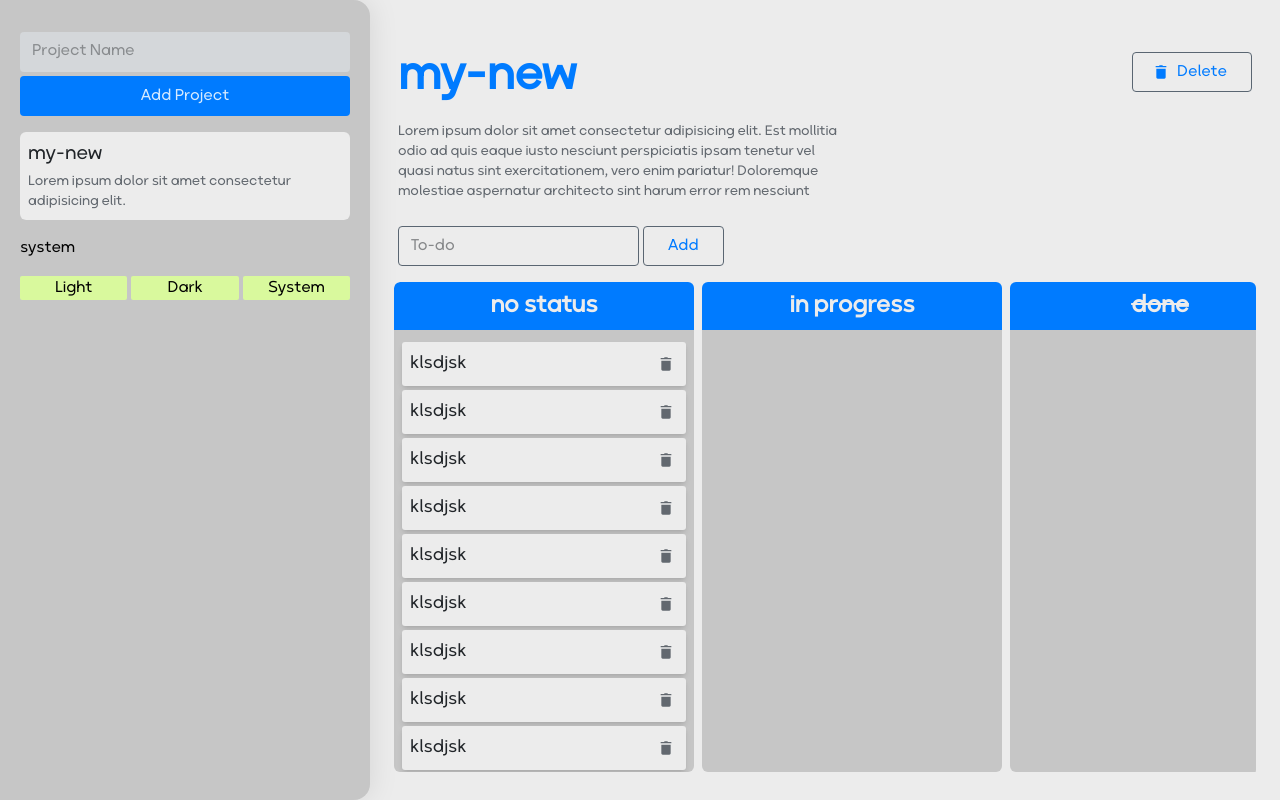
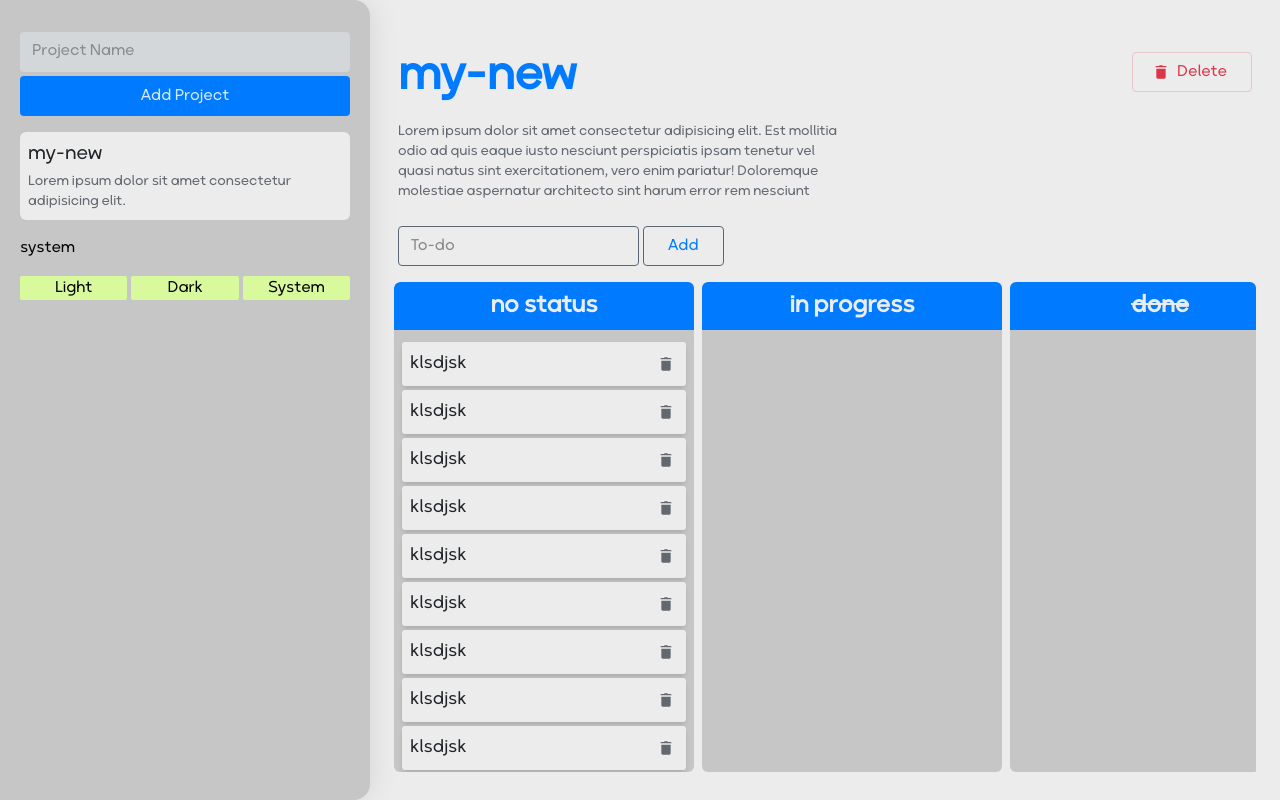
Before and after one commit to aligheisar/project-manager, a React (Create React App) app: page / in a window 1280 px wide. Built offline with nearby package versions, Linux system fonts and the light colour scheme.

Commit message:
adding transition to background, using tailwind merge

```diff
--- a/src/App.jsx
+++ b/src/App.jsx
@@ -3,7 +3,7 @@ import Project from "./Components/Project";
 
 let App = () => {
   return (
-    <main className="flex h-dvh items-center bg-background-color">
+    <main className="flex h-dvh items-center bg-background-color transition-colors">
       <Sidebar />
       <Project />
     </main>
--- a/src/Components/Project.jsx
+++ b/src/Components/Project.jsx
@@ -7,7 +7,7 @@ import { GetProjects } from "../Context/ProjectContext";
 let Project = () => {
   let { currentProject, projectsLength } = GetProjects();
   return (
-    <section className="project-container custom-scroll mx-auto flex h-full w-3/4 flex-col overflow-x-hidden bg-background-color max-lg:w-full">
+    <section className="project-container custom-scroll mx-auto flex h-full w-3/4 flex-col overflow-x-hidden bg-background-color transition-colors max-lg:w-full">
       {currentProject ? (
         <>
           <section className="todo_details-container flex flex-col gap-6 px-7 py-11 pb-4 max-sm:px-4 max-sm:py-6 max-vsm:px-3">
--- a/src/Components/ProjectDetails.jsx
+++ b/src/Components/ProjectDetails.jsx
@@ -22,7 +22,7 @@ let ProjectDetails = () => {
         onClick={openConfirmModal}
         varient="outlined"
         Icon={<Trash inher />}
-        className="mt-2 fill-current text-error hover:bg-error/5 active:bg-error/10 max-sm:rounded-full max-sm:pl-8 max-sm:pr-10"
+        className="mt-2 border-error/20 fill-current text-error hover:border-error/25 hover:bg-error/5 active:border-error/40 active:bg-error/10 max-sm:rounded-full max-sm:pl-8 max-sm:pr-10"
       >
         Delete
       </Button>
--- a/src/Components/ui/Button.tsx
+++ b/src/Components/ui/Button.tsx
@@ -1,5 +1,5 @@
-import clsx from "clsx";
 import React, { forwardRef, ReactNode } from "react";
+import { cn } from "../../util/cn.ts";
 
 type ButtonVarient = "filled" | "outlined" | "tonal";
 
@@ -17,16 +17,16 @@ let Button = forwardRef<HTMLButtonElement, ButtonProps>(
       filled:
         "bg-primary text-on-primary hover:bg-primary-hover active:bg-primary-active",
       outlined:
-        "border border-1 bg-text-color/0 border-border text-primary hover:bg-text-color/5 hover:border-border-hover active:bg-text-color/10 active:border-border-active",
+        "border bg-text-color/0 border-border text-primary hover:bg-text-color/5 hover:border-border-hover active:bg-text-color/10 active:border-border-active",
       tonal:
         "bg-secondary text-on-secondary hover:bg-secondary-hover hover:shadow-md active:bg-secondary-active active:shadow-none",
     };
 
-    let classes = clsx(
+    let classes = cn([
       baseClasses,
       varientClasses[varient || "filled"],
       className,
-    );
+    ]);
 
     return (
       <button ref={ref} {...props} className={classes}>
--- a/src/Components/ui/Input.tsx
+++ b/src/Components/ui/Input.tsx
@@ -1,5 +1,5 @@
 import React, { forwardRef } from "react";
-import clsx from "clsx";
+import { cn } from "../../util/cn.ts";
 
 type InputVarient = "filled" | "outlined";
 
@@ -17,14 +17,15 @@ let Input = forwardRef<HTMLInputElement, InputProps>(
       filled:
         "border-transparent bg-secondary placeholder:text-on-secondary border-b-2 focus-within:border-primary",
       outlined:
-        "border-[1px] border-border placeholder:text-text-color bg-transparent focus-within:border-primary",
+        "border border-border placeholder:text-text-color bg-transparent focus-within:border-primary",
     };
 
-    let classes = clsx(
+    let classes = cn([
       baseClasses,
       varientClasses[varient || "filled"],
       className,
-    );
+    ]);
+
     return <input ref={ref} className={classes} {...props} />;
   },
 );
--- /dev/null
+++ b/src/util/cn.ts
@@ -0,0 +1,6 @@
+import clsx, { ClassArray } from "clsx";
+import { twMerge } from "tailwind-merge";
+
+export let cn = (...inputs: ClassArray[]): string => {
+  return twMerge(clsx(...inputs));
+};
```
